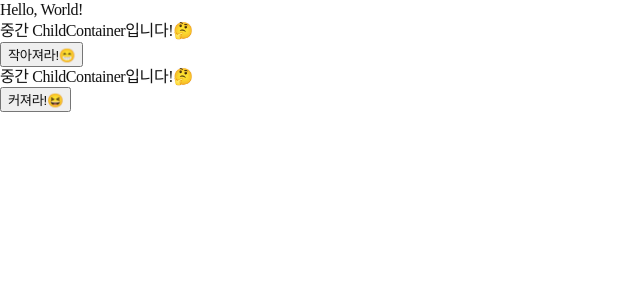
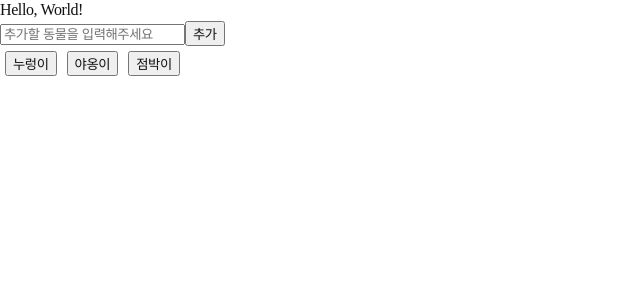
Before and after one commit to Catlover0224/react_study, a React (Create React App) app: page / in a window 1280 px wide. Shown: the top 300 px of the page, without its empty margins (0-640 px from the left). Built offline with nearby package versions, Linux system fonts and the light colour scheme; a web font is replaced by a local one.

Commit message:
add: day09

```diff
--- a/src/App.js
+++ b/src/App.js
@@ -3,6 +3,7 @@ import "./App.css";
 import GlobalStyle from "./global/globalStyle";
 import theme from "./global/theme";
 import ParentContainer from "./docs/context/normal/ParentContainer";
+import AnimalsContainer from "./docs/context/expert/AnimalsContainer";
 
 function App() {
   return (
@@ -10,7 +11,7 @@ function App() {
       <ThemeProvider theme={theme}>
         <GlobalStyle />
         Hello, World!
-        <ParentContainer />
+        <AnimalsContainer />
       </ThemeProvider>
     </div>
   );
--- /dev/null
+++ b/src/docs/context/expert/Animal.jsx
@@ -0,0 +1,12 @@
+import React, { useContext } from 'react';
+import { AnimalsContext } from './AnimalsContext';
+
+const Animal = ({animal, animalsRemove}) => {
+    return (
+        <button style={{margin: "5px"}} onClick={() => animalsRemove(animal)}>
+            {animal}
+        </button>
+    );
+};
+
+export default Animal;
--- /dev/null
+++ b/src/docs/context/expert/Animals.jsx
@@ -0,0 +1,36 @@
+import React, { useState } from 'react';
+import Animal from './Animal';
+import { useContext } from "react";
+import { AnimalsContext } from './AnimalsContext';
+// Context에 저장된 동물 세 마리를 버튼으로 출력
+// input에 동물 입력 후 엔터 : 동물 버튼 추가 (context 메서드 insert 사용)
+// 동물 버튼을 클릭하면 해당 버튼을 삭제 (context 메서드를 remove 사용)
+
+const Animals = () => {
+    const { state, action } = useContext(AnimalsContext);
+    const [ newAnimal, setNewAnimal ] = useState('');
+
+    const handleInputChange = (e) => {
+        setNewAnimal(e.target.value);
+    };
+
+    return (
+        <div>
+            <div>
+                <input
+                    type='text'
+                    value={newAnimal}
+                    placeholder='추가할 동물을 입력해주세요'
+                    onChange={handleInputChange}
+                />
+                <button onClick={() => action.animalInsert(newAnimal)}> 추가 </button>
+            </div>
+
+            {state.animalList.map((animal, i) => (
+                <Animal animal={animal} key={i} animalsRemove={action.animalsRemove}/>
+            ))}
+        </div>
+    );
+};
+
+export default Animals;
--- /dev/null
+++ b/src/docs/context/expert/AnimalsContainer.js
@@ -0,0 +1,13 @@
+import React from 'react';
+import Animals from './Animals';
+import { AnimalsProvider } from './AnimalsContext';
+// AnimalsProvider 하위 요소에게 context를 제공한다.
+const AnimalsContainer = () => {
+    return (
+        <AnimalsProvider>
+            <Animals />
+        </AnimalsProvider>
+    );
+};
+
+export default AnimalsContainer;
--- /dev/null
+++ b/src/docs/context/expert/AnimalsContext.js
@@ -0,0 +1,33 @@
+import React, { useState } from 'react';
+
+// 컨텍스트 생성 및 초기화
+const AnimalsContext = React.createContext({
+    state: { animalList: [] },
+    action: { animalsRemove: () => {}, animalInsert: () => {} }
+});
+
+const AnimalsProvider = ({ children }) => {
+    // animals 리스트 초기값 ["누렁이", "야옹이", "점박이"]
+    const [animalList, setAnimalList] = useState(["누렁이", "야옹이", "점박이"]);
+
+    // 버튼을 눌렀을 때 삭제하는 remove라는 메서드 생성
+    const animalsRemove = (animal) => {
+        const removeData = animalList.filter(item => item !== animal);
+        setAnimalList(removeData);
+    };
+
+    // 화면에서 동물을 입력 받았을 때 추가하는 insert라는 메서드 생성
+    const animalInsert = (animal) => {
+        setAnimalList([...animalList, animal]);
+    };
+
+    // 컨텍스트 값 설정
+    const value = {
+        state: { animalList },
+        action: { animalsRemove, animalInsert }
+    };
+
+    return <AnimalsContext.Provider value={value}>{children}</AnimalsContext.Provider>
+};
+
+export { AnimalsContext, AnimalsProvider };
```
